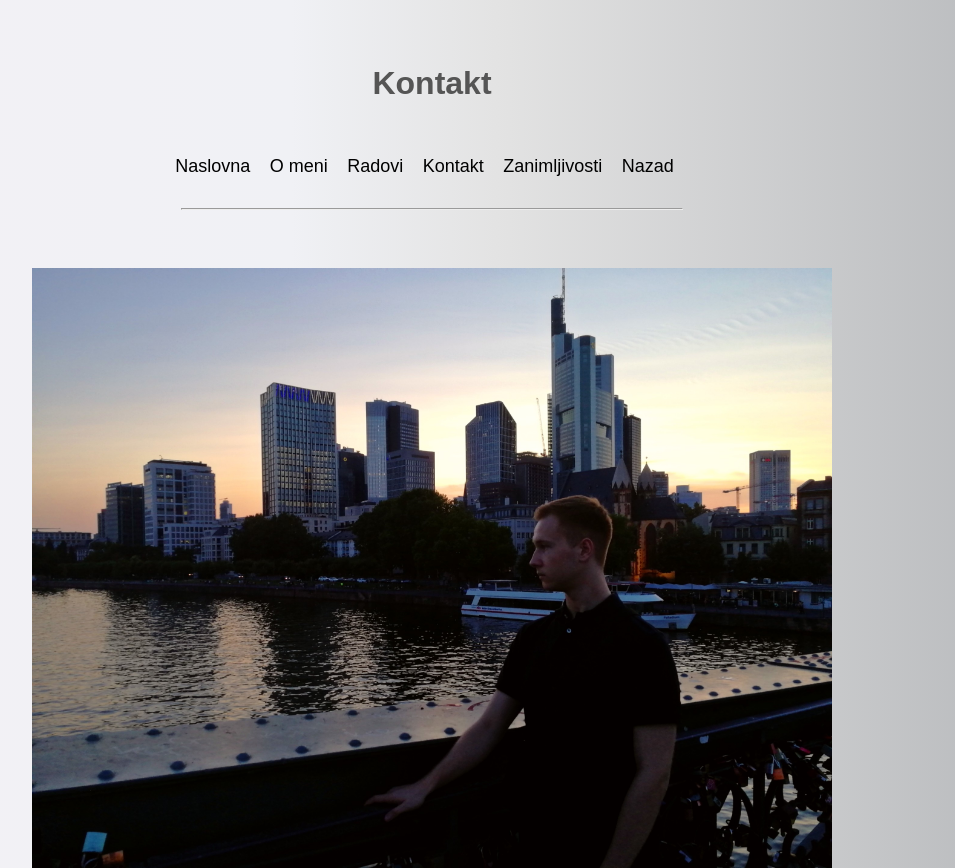
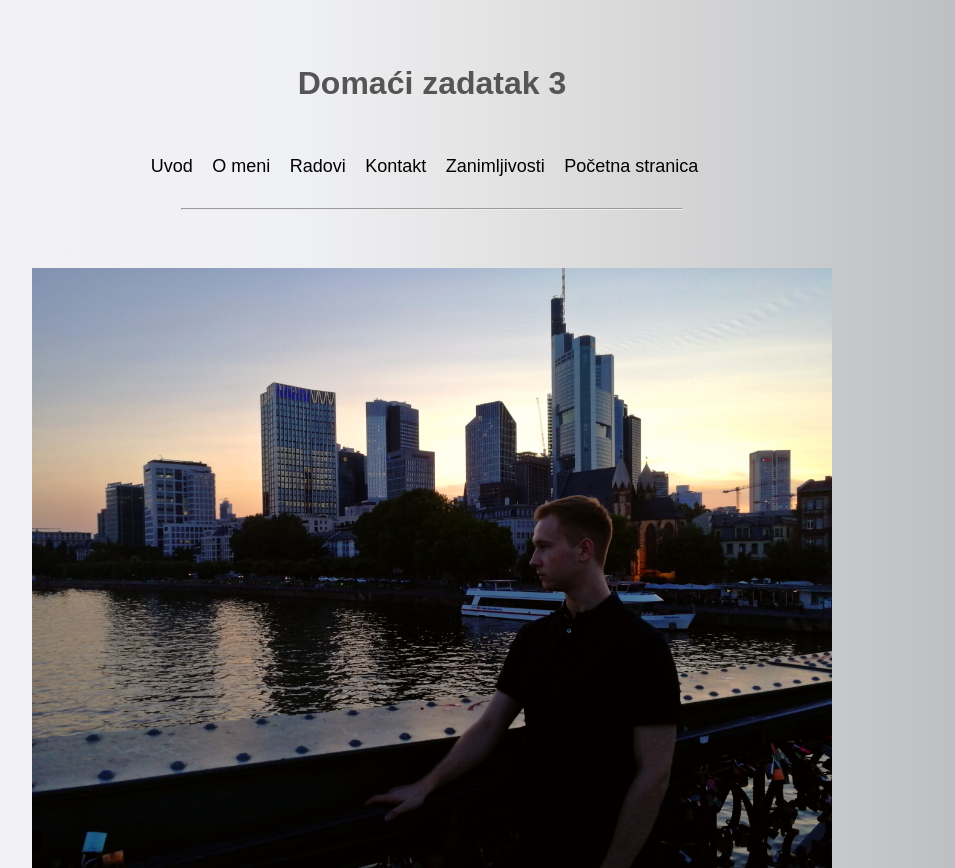
Before and after one commit to NikolaDragomirovic3973/AD251_DZ3_Nikola-Dragomirovic_3973, a plain HTML site: page kontakt.html in a window 1280 px wide. Shown: the top 868 px of the page, without its empty margins (208-1163 px from the left). Drawn offline with Linux system fonts and the light colour scheme.

Commit message:
Update kontakt.html

```diff
--- a/kontakt.html
+++ b/kontakt.html
@@ -84,11 +84,11 @@
     <header>
 
 
-        <h1> Kontakt </h1>
+        <h1> Domaći zadatak 3 </h1>
 
         <nav>
             <ul>
-                <a href="index.html">Naslovna</a>
+                <a href="index.html">Uvod</a>
 
                 <li><a href="omeni.html">O meni</a>
 
@@ -98,7 +98,7 @@
 
                 <li><a href="zanimljivosti.html">Zanimljivosti</a></li>
 
-                <li><a href="https://nikoladragomirovic3973.github.io/AD251_Projektni_Zadatak/">Nazad</a>
+                <li><a href="https://nikoladragomirovic3973.github.io/AD251_Projektni_Zadatak/">Početna stranica</a>
 
             </ul>
 
```
